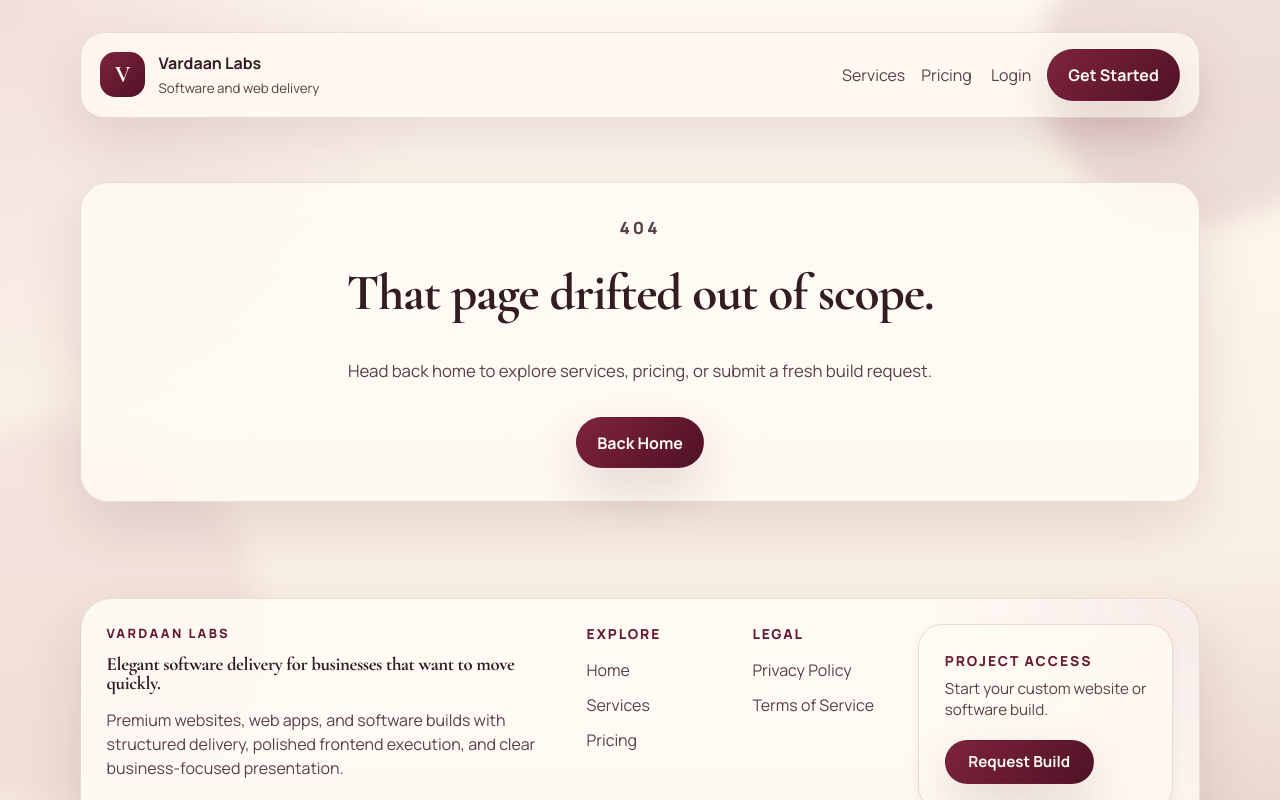
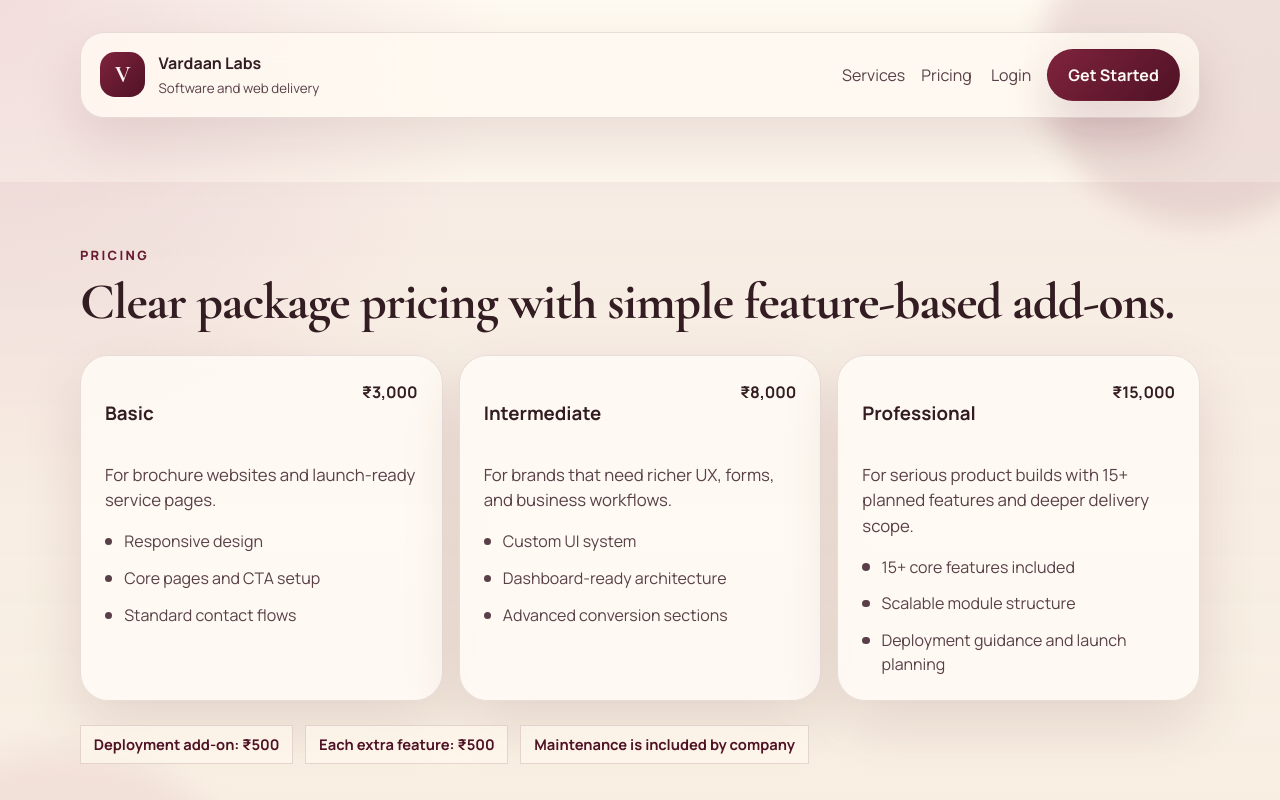
Before and after one commit to Satyam4755/vardaan, a React (Vite) app in the folder frontend/: page /pricing in a window 1280 px wide. Shown: the top 800 px of the page. Built offline with nearby package versions, Linux system fonts and the light colour scheme; no server answers.

Commit message:
new update in routes, version V4

```diff
--- a/frontend/src/App.jsx
+++ b/frontend/src/App.jsx
@@ -6,7 +6,9 @@ import DashboardPage from './pages/DashboardPage';
 import HomePage from './pages/HomePage';
 import LoginPage from './pages/LoginPage';
 import NotFoundPage from './pages/NotFoundPage';
+import PricingPage from './pages/PricingPage';
 import RequestBuildPage from './pages/RequestBuildPage';
+import ServicesPage from './pages/ServicesPage';
 import SignupPage from './pages/SignupPage';
 
 function App() {
@@ -14,6 +16,8 @@ function App() {
     <Layout>
       <Routes>
         <Route path="/" element={<HomePage />} />
+        <Route path="/services" element={<ServicesPage />} />
+        <Route path="/pricing" element={<PricingPage />} />
         <Route path="/login" element={<LoginPage />} />
         <Route path="/signup" element={<SignupPage />} />
         <Route
--- a/frontend/src/components/Footer.jsx
+++ b/frontend/src/components/Footer.jsx
@@ -2,8 +2,8 @@ import { Link } from 'react-router-dom';
 
 const exploreLinks = [
   { label: 'Home', to: '/' },
-  { label: 'Services', href: '/#services' },
-  { label: 'Pricing', href: '/#pricing' },
+  { label: 'Services', to: '/services' },
+  { label: 'Pricing', to: '/pricing' },
 ];
 
 const legalLinks = [
@@ -31,17 +31,11 @@ function Footer() {
             <section>
               <h4>Explore</h4>
               <div className="footer-links">
-                {exploreLinks.map((link) =>
-                  link.href ? (
-                    <a key={link.label} href={link.href}>
-                      {link.label}
-                    </a>
-                  ) : (
-                    <Link key={link.label} to={link.to}>
-                      {link.label}
-                    </Link>
-                  )
-                )}
+                {exploreLinks.map((link) => (
+                  <Link key={link.label} to={link.to}>
+                    {link.label}
+                  </Link>
+                ))}
               </div>
             </section>
 
--- a/frontend/src/components/Navbar.jsx
+++ b/frontend/src/components/Navbar.jsx
@@ -4,8 +4,8 @@ import { Link, NavLink, useLocation, useNavigate } from 'react-router-dom';
 import { useAuth } from '../context/AuthContext';
 
 const publicLinks = [
-  { label: 'Services', href: '/#services' },
-  { label: 'Pricing', href: '/#pricing' },
+  { label: 'Services', to: '/services' },
+  { label: 'Pricing', to: '/pricing' },
 ];
 
 function Navbar() {
@@ -53,9 +53,9 @@ function Navbar() {
         <nav className={`site-nav ${isOpen ? 'site-nav--open' : ''}`}>
           <div className="site-nav__links">
             {publicLinks.map((link) => (
-              <a key={link.label} className="site-nav__item" href={link.href}>
+              <NavLink key={link.label} className="site-nav__item" to={link.to}>
                 {link.label}
-              </a>
+              </NavLink>
             ))}
             {user ? (
               <NavLink className="site-nav__item" to="/dashboard">
--- a/frontend/src/pages/HomePage.jsx
+++ b/frontend/src/pages/HomePage.jsx
@@ -1,7 +1,6 @@
 import { Link } from 'react-router-dom';
 
-import { heroStats, pricingCards, pricingNotes, serviceCards } from '../data/siteData';
-import { formatCurrency } from '../utils/pricing';
+import { heroStats } from '../data/siteData';
 
 function HomePage() {
   const requestPath = '/request-build';
@@ -56,51 +55,7 @@ function HomePage() {
         </div>
       </section>
 
-      <section id="services" className="section container">
-        <div className="section-heading">
-          <p className="eyebrow">Services</p>
-          <h2>Built for companies that want elegance without sacrificing practicality.</h2>
-        </div>
-        <div className="card-grid">
-          {serviceCards.map((service) => (
-            <article key={service.title} className="info-card">
-              <span className="info-card__index">{service.title.slice(0, 1)}</span>
-              <h3>{service.title}</h3>
-              <p>{service.description}</p>
-            </article>
-          ))}
-        </div>
-      </section>
 
-      <section id="pricing" className="section section--soft">
-        <div className="container">
-          <div className="section-heading">
-            <p className="eyebrow">Pricing</p>
-            <h2>Clear package pricing with simple feature-based add-ons.</h2>
-          </div>
-          <div className="pricing-grid">
-            {pricingCards.map((plan) => (
-              <article key={plan.slug} className="pricing-card">
-                <div className="pricing-card__header">
-                  <h3>{plan.title}</h3>
-                  <strong>{formatCurrency(plan.price)}</strong>
-                </div>
-                <p>{plan.description}</p>
-                <ul>
-                  {plan.features.map((feature) => (
-                    <li key={feature}>{feature}</li>
-                  ))}
-                </ul>
-              </article>
-            ))}
-          </div>
-          <div className="pricing-notes">
-            {pricingNotes.map((note) => (
-              <span key={note}>{note}</span>
-            ))}
-          </div>
-        </div>
-      </section>
 
       <section className="section container">
         <div className="cta-panel">
--- /dev/null
+++ b/frontend/src/pages/PricingPage.jsx
@@ -0,0 +1,42 @@
+import { pricingCards, pricingNotes } from '../data/siteData';
+import { formatCurrency } from '../utils/pricing';
+
+function PricingPage() {
+  return (
+    <div className="page-shell">
+      <section className="section section--soft">
+        <div className="container">
+          <div className="section-heading">
+            <div>
+              <p className="eyebrow">Pricing</p>
+              <h2>Clear package pricing with simple feature-based add-ons.</h2>
+            </div>
+          </div>
+          <div className="pricing-grid">
+            {pricingCards.map((plan) => (
+              <article key={plan.slug} className="pricing-card">
+                <div className="pricing-card__header">
+                  <h3>{plan.title}</h3>
+                  <strong>{formatCurrency(plan.price)}</strong>
+                </div>
+                <p>{plan.description}</p>
+                <ul>
+                  {plan.features.map((feature) => (
+                    <li key={feature}>{feature}</li>
+                  ))}
+                </ul>
+              </article>
+            ))}
+          </div>
+          <div className="pricing-notes">
+            {pricingNotes.map((note) => (
+              <span key={note}>{note}</span>
+            ))}
+          </div>
+        </div>
+      </section>
+    </div>
+  );
+}
+
+export default PricingPage;
--- /dev/null
+++ b/frontend/src/pages/ServicesPage.jsx
@@ -0,0 +1,27 @@
+import { serviceCards } from '../data/siteData';
+
+function ServicesPage() {
+  return (
+    <div className="page-shell">
+      <section className="section container">
+        <div className="section-heading">
+          <div>
+            <p className="eyebrow">Services</p>
+            <h2>Built for companies that want elegance without sacrificing practicality.</h2>
+          </div>
+        </div>
+        <div className="card-grid">
+          {serviceCards.map((service) => (
+            <article key={service.title} className="info-card">
+              <span className="info-card__index">{service.title.slice(0, 1)}</span>
+              <h3>{service.title}</h3>
+              <p>{service.description}</p>
+            </article>
+          ))}
+        </div>
+      </section>
+    </div>
+  );
+}
+
+export default ServicesPage;
```
Also changed, not shown: 1 other file (tests, documents, lock files or other folders).
